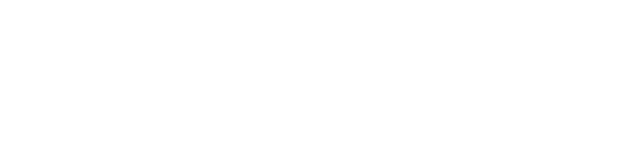
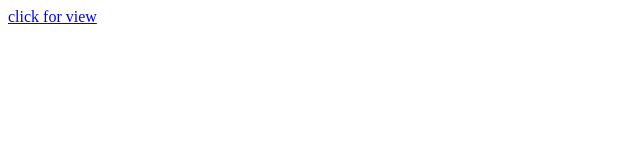
Before and after one commit to johnmmir/Studiodermabeauty, a plain HTML site: page index.html in a window 1280 px wide. Shown: the whole page, without its empty margins (0-640 px from the left). Drawn offline with Linux system fonts and the light colour scheme.

Commit message:
Update index.html

```diff
--- a/index.html
+++ b/index.html
@@ -1,3 +1,3 @@
 <html>
-<p></p><a href="https://github.com/johnmmir/Studiodermabeauty.git"></a></p>
+<p></p><a href="https://github.com/johnmmir/Studiodermabeauty.git">click for view </a></p>
 </html>
```
